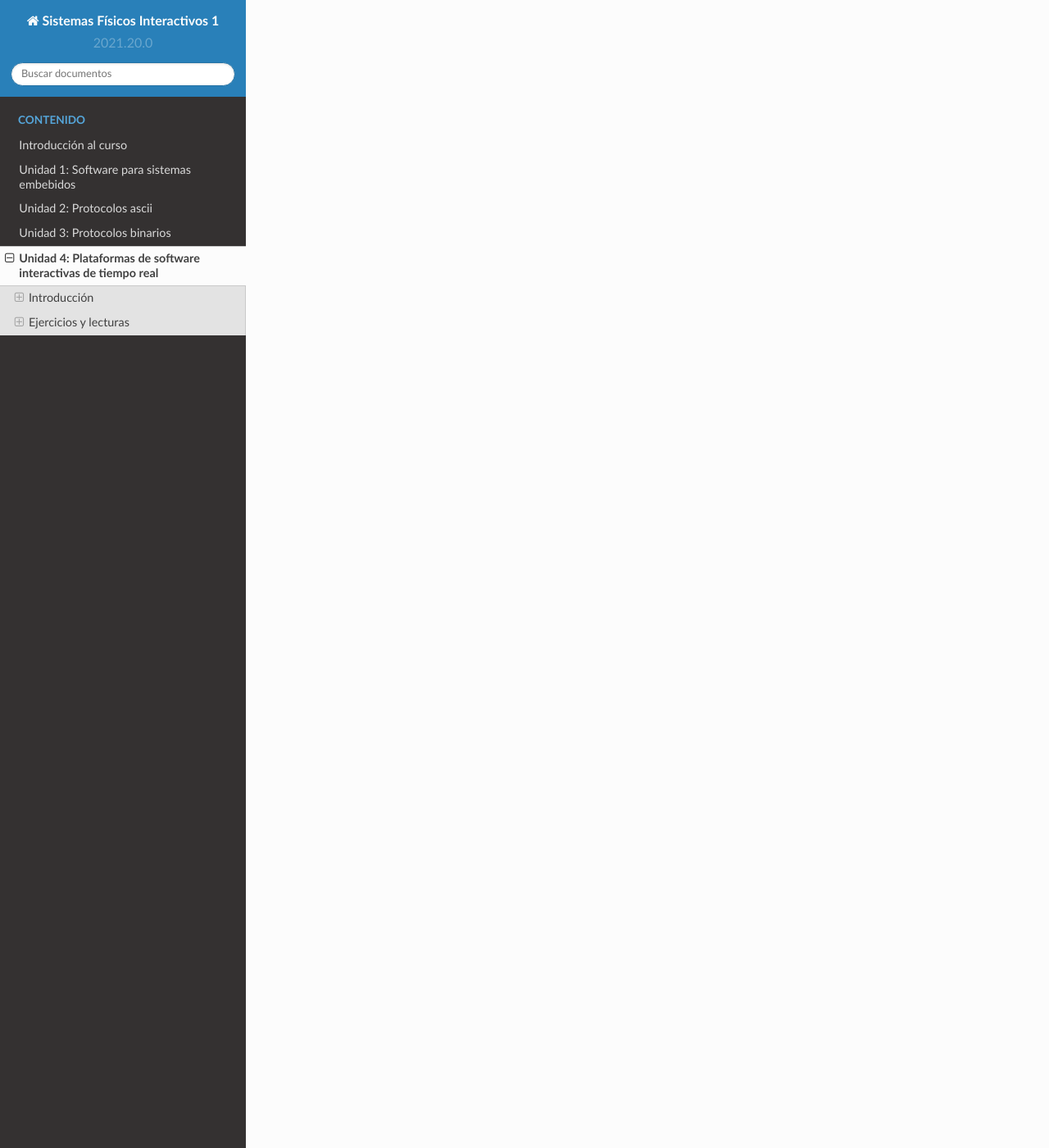
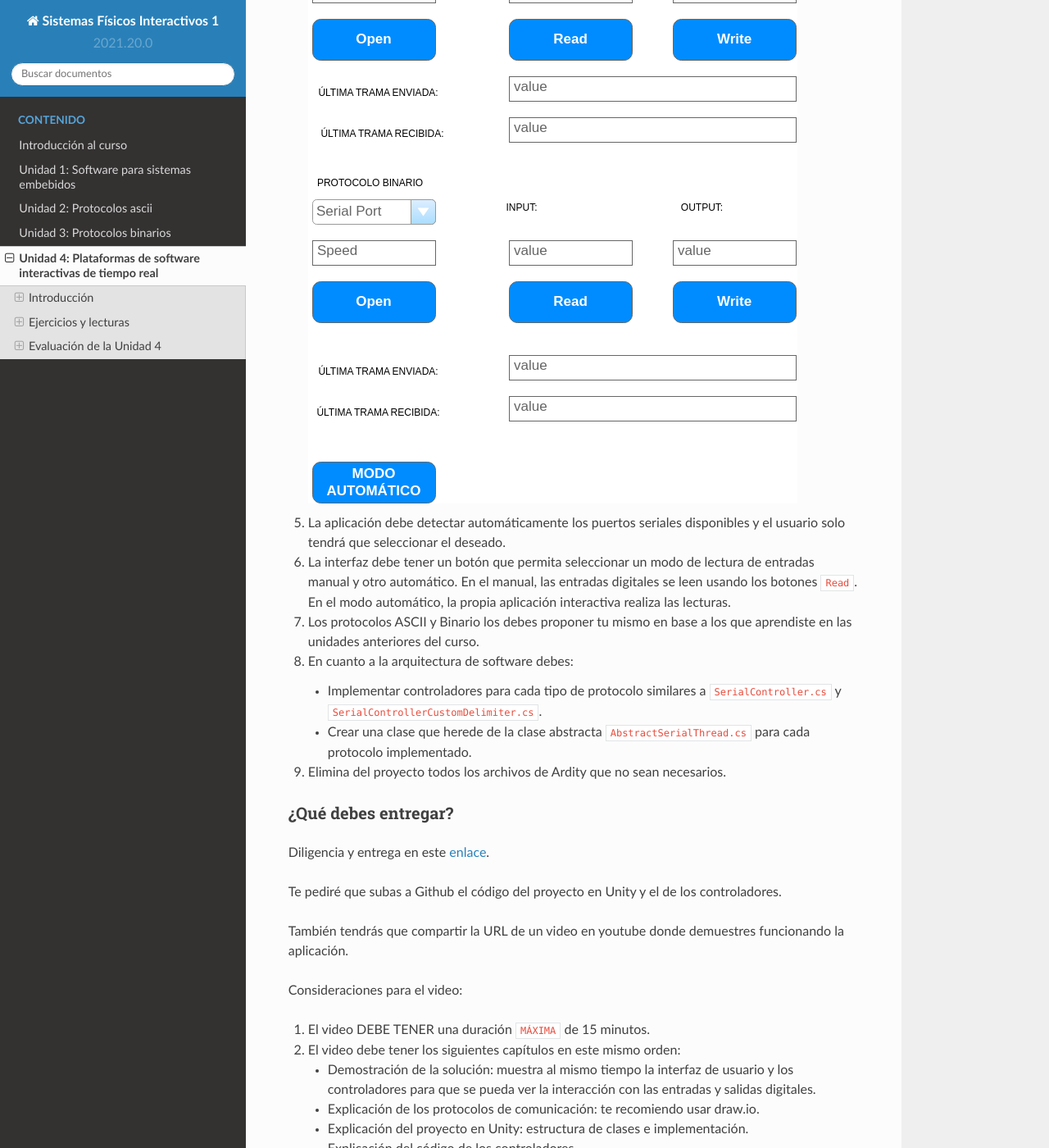
Before and after one commit to juanferfranco/SistemasFisicosInteractivos1, a Sphinx documentation site: the page built from docs/_unidad4/unidad4.rst, in a window 1280 px wide and 1400 px high, scrolled down 14228 px. Shown: the whole window at 82% size. Built offline with Sphinx 7.4.7 and the Read the Docs theme 2.0.0, drawn with Linux system fonts in a browser that asks for light colours; some of the changed text lies outside the part shown.

Commit message:
Add unit 4 evaluation

```diff
--- a/docs/_unidad4/unidad4.rst
+++ b/docs/_unidad4/unidad4.rst
@@ -627,7 +627,84 @@ RETO: integración con un protocolo binario
    RECUERDA: una interfaz de usuario, no la consola de Unity.
 
 Evaluación de la Unidad 4
+---------------------------
+
+Enunciado
+*************
+
+Vas a realizar este reto en equipo, máximo de 3 personas. Debes construir
+una aplicación interactiva usando Unity que cumpla con las siguientes
+restricciones:
+
+#. Usarás solo aquellas partes de Ardity que sean necesarias como te solicitaré
+   más adelante.
+#. Implementa una escena en Unity que tenga al menos los siguientes GameObjects:
+   Un SerialControllerASCII y un SerialControllerBinario. Ambos GameObjects
+   permitirán atender a dos controladores externos que se conectarán al computador
+   por medio de dos puertos seriales diferentes. Uno de los
+   controladores implementará un protocolo ASCII y el un protocolo binario.
+#. Ambos controladores tendrán un sensor digital y un actuador digital.
+   Podrías usar, si gustas, un pulsador y un LED.
+#. Construye una interfaz de usuario con los elementos mínimos que se muestran en la siguiente
+   figura:
+
+   .. image:: ../_static/ui.svg
+      :alt: UI mínima
+
+#. La aplicación debe detectar automáticamente los puertos seriales disponibles y
+   el usuario solo tendrá que seleccionar el deseado.
+#. La interfaz debe tener un botón que permita seleccionar un modo de lectura de
+   entradas manual y otro automático. En el manual, las entradas digitales se leen
+   usando los botones ``Read``. En el modo automático, la propia aplicación interactiva
+   realiza las lecturas.
+#. Los protocolos ASCII y Binario los debes proponer tu mismo en base a los que
+   aprendiste en las unidades anteriores del curso.
+#. En cuanto a la arquitectura de software debes:
+
+   * Implementar controladores para cada tipo de protocolo similares a ``SerialController.cs``
+     y ``SerialControllerCustomDelimiter.cs``.
+   * Crear una clase que herede de la clase abstracta ``AbstractSerialThread.cs``
+     para cada protocolo implementado.
+
+#. Elimina del proyecto todos los archivos de Ardity que no sean necesarios.
+
+¿Qué debes entregar?
+***************************
+
+Diligencia y entrega en este `enlace <https://forms.office.com/r/6qf2hiBxNU>`__.
+
+Te pediré que subas a Github el código del proyecto en Unity y el de los controladores.
+
+También tendrás que compartir la URL de un video en youtube donde demuestres funcionando
+la aplicación.
+
+Consideraciones para el video:
+
+#. El video DEBE TENER una duración ``MÁXIMA`` de 15 minutos.
+#. El video debe tener los siguientes capítulos en este mismo orden:
+
+   * Demostración de la solución: muestra al mismo tiempo la interfaz de usuario y
+     los controladores para que se pueda ver la interacción con las entradas y salidas
+     digitales.
+   * Explicación de los protocolos de comunicación: te recomiendo usar draw.io.
+   * Explicación del proyecto en Unity: estructura de clases e implementación.
+   * Explicación del código de los controladores
+
+
+Criterios de evaluación
 ****************************
 
-Regresa la semana de evaluación para ver el enunciado. NO OLVIDES presionar F5 para
-actualizar la página.
+* Funcionamiento Protocolo ASCII: 0.25
+* Funcionamiento Protocolo Binario: 0.25
+* Selección de puerto serial y velocidad: 0.25
+* Visualización de tramas enviadas y recibidas: 0.25
+* Lectura de entradas en modo manual: 0.25
+* Lectura de entradas en modo automático: 0.5
+* Escritura de salidas: 0.25
+* Explicación del protocolo ASCII: 0.5
+* Explicación del protocolo BINARIO: 0.5
+* Explicación del Código en Unity y estructura del proyecto: 1
+* Explicación del código de los controladores: 1
+* No cumplir con las consideraciones para el video: -0.5
+* No subir el proyecto a Github: -1
+* La aplicación tiene bugs o funciona de manera inestable algunas veces: -0.5
```
Also changed, not shown: docs/_static/ui.svg (added).
